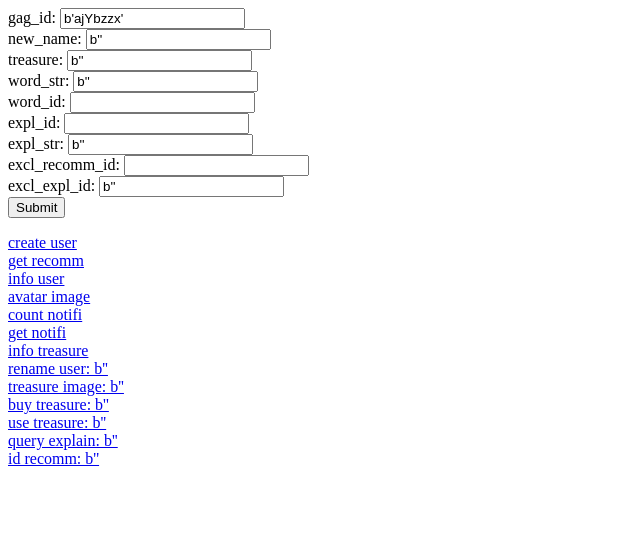
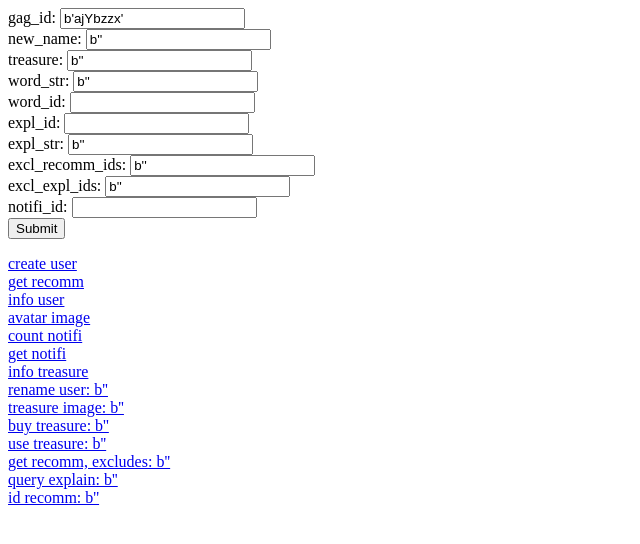
Before and after one commit to averangeall/nine-gag-wrapper, a Django app: page / in a window 1280 px wide. Shown: the top 544 px of the page, without its empty margins (0-640 px from the left). Run offline with Django 3.2, Linux system fonts and the light colour scheme.

Commit message:
API to enable single notifi

```diff
--- a/crowd_lookup/models.py
+++ b/crowd_lookup/models.py
@@ -87,9 +87,11 @@
     coin_delta = models.IntegerField(null=True)
     score_delta = models.IntegerField(null=True)
     seen = models.BooleanField()
+    received = models.BooleanField()
 
     def to_dict(self):
         res = {}
+        res['id'] = self.id
         res['type'] = dict(self.EVT_TYPE_CHOICES)[self.evt_type]
         res['gag_id'] = self.gag_id
         res['word'] = self.word.content if self.word else None
@@ -98,6 +100,7 @@
         res['coin_delta'] = self.coin_delta
         res['score_delta'] = self.score_delta
         res['seen'] = self.seen
+        res['received'] = self.received
         return res
 
 class Log(models.Model):
--- a/crowd_lookup/templates/index.html
+++ b/crowd_lookup/templates/index.html
@@ -7,15 +7,9 @@
 
     <body>
         <form>
-            gag_id: <input type="text" name="gag_id" value="{{ gag_id }}" /><br />
-            new_name: <input type="text" name="new_name" value="{{ new_name }}" /><br />
-            treasure: <input type="text" name="treasure" value="{{ treasure }}" /><br />
-            word_str: <input type="text" name="word_str" value="{{ word_str }}" /><br />
-            word_id: <input type="text" name="word_id" value="{{ word_id }}" /><br />
-            expl_id: <input type="text" name="expl_id" value="{{ expl_id }}" /><br />
-            expl_str: <input type="text" name="expl_str" value="{{ expl_str }}" /><br />
-            excl_recomm_id: <input type="text" name="excl_recomm_ids" value="{{ excl_recomm_ids }}" /><br />
-            excl_expl_id: <input type="text" name="excl_expl_ids" value="{{ excl_expl_ids }}" /><br />
+            {% for field in fields %}
+                {{ field.name }}: <input type="text" name="{{ field.name }}" value="{{ field.value }}" /><br />
+            {% endfor %}
             <input type="submit" /><br />
         </form>
         <p />
--- a/crowd_lookup/views.py
+++ b/crowd_lookup/views.py
@@ -17,6 +17,7 @@
 def index(request):
     user_id = 907954370
     user_key = 'lsopa7KtFmsJWv6UlZ78ZJ0z0Gsk5Qq3'
+
     gag_id = request.GET.get('gag_id', 'ajYbzzx').encode('utf8')
     new_name = request.GET.get('new_name', '').encode('utf8')
     treasure = request.GET.get('treasure', '').encode('utf8')
@@ -24,9 +25,27 @@
     word_id = request.GET.get('word_id', None)
     expl_id = request.GET.get('expl_id', None)
     expl_str = request.GET.get('expl_str', '').encode('utf8')
-    excl_recomm_ids = request.GET.get('excl_recomm_ids', '')
+    excl_recomm_ids = request.GET.get('excl_recomm_ids', '').encode('utf8')
     excl_expl_ids = request.GET.get('excl_expl_ids', '').encode('utf8')
+    notifi_id = request.GET.get('notifi_id', None)
+
+    fields = []
+    fields.append({'name': 'gag_id', 'value': gag_id})
+    fields.append({'name': 'new_name', 'value': new_name})
+    fields.append({'name': 'treasure', 'value': treasure})
+    fields.append({'name': 'word_str', 'value': word_str})
+    fields.append({'name': 'word_id', 'value': word_id})
+    fields.append({'name': 'expl_id', 'value': expl_id})
+    fields.append({'name': 'expl_str', 'value': expl_str})
+    fields.append({'name': 'excl_recomm_ids', 'value': excl_recomm_ids})
+    fields.append({'name': 'excl_expl_ids', 'value': excl_expl_ids})
+    fields.append({'name': 'notifi_id', 'value': notifi_id})
+    for field in fields:
+        if field['value'] == None:
+            field['value'] = ''
+
     default_args = {'gag_id': gag_id, 'user_id': user_id, 'valid_key': user_key}
+
     urls = []
 
     urls.append(('create user',
@@ -92,17 +111,14 @@
             expl_str_args = dict(word_id_args, expl_str=expl_str)
             urls.append(('provide explain: %s, %s' % (word_id, expl_str.decode('utf8')),
                          '/lookup/explain/provide/?' + urlencode(expl_str_args)))
+    if notifi_id:
+        notifi_id_args = dict(default_args, notifi_id=notifi_id)
+        urls.append(('enable notifi: %s' % notifi_id,
+                     '/lookup/notifi/enable/?' + urlencode(notifi_id_args)))
+
     dictt = {}
-    dictt['gag_id'] = gag_id
-    dictt['new_name'] = new_name
-    dictt['treasure'] = treasure
     dictt['urls'] = urls
-    dictt['word_str'] = word_str
-    dictt['word_id'] = word_id if word_id is not None else ''
-    dictt['expl_id'] = expl_id if expl_id is not None else ''
-    dictt['expl_str'] = expl_str
-    dictt['excl_recomm_ids'] = excl_recomm_ids
-    dictt['excl_expl_ids'] = excl_expl_ids
+    dictt['fields'] = fields
     return render_to_response('index.html', dictt)
 
 def test(request):
@@ -386,6 +402,23 @@
 
     return HttpResponse(make_json_respond('OKAY', {'notifis': notifis}))
 
+def enable_notifi(request):
+    gag_id, user, user_ip, is_valid = get_basic_info(request)
+    if not is_valid:
+        mgr.log.add('enable notifi', 'invalid', user, user_ip)
+        return HttpResponse(make_json_respond('INVALID'))
+
+    notifi_id = request.GET.get('notifi_id', None)
+    notifi = mgr.notifi.get(notifi_id)
+    success = mgr.notifi.enable(notifi, user)
+
+    if not success:
+        mgr.log.add('enable notifi', 'failed to enable notifi %s' % notifi_id, user, user_ip)
+        return HttpResponse(make_json_respond('FAIL'))
+
+    mgr.log.add('enable notifi', 'enabled notifi %s' % notifi_id, user, user_ip)
+    return HttpResponse(make_json_respond('OKAY'))
+
 def info_treasure(request):
     gag_id, user, user_ip, is_valid = get_basic_info(request)
     if not is_valid:
--- a/nine_gag_wrapper/urls.py
+++ b/nine_gag_wrapper/urls.py
@@ -31,6 +31,7 @@
 
     url(r'^lookup/notifi/count/$', 'crowd_lookup.views.count_notifi'),
     url(r'^lookup/notifi/get/$', 'crowd_lookup.views.get_notifi'),
+    url(r'^lookup/notifi/enable/$', 'crowd_lookup.views.enable_notifi'),
 
     # Examples:
     # url(r'^$', 'nine_gag_wrapper.views.home', name='home'),
```
Also changed, not shown: crowd_lookup/manager.py (+18 -0 lines).
